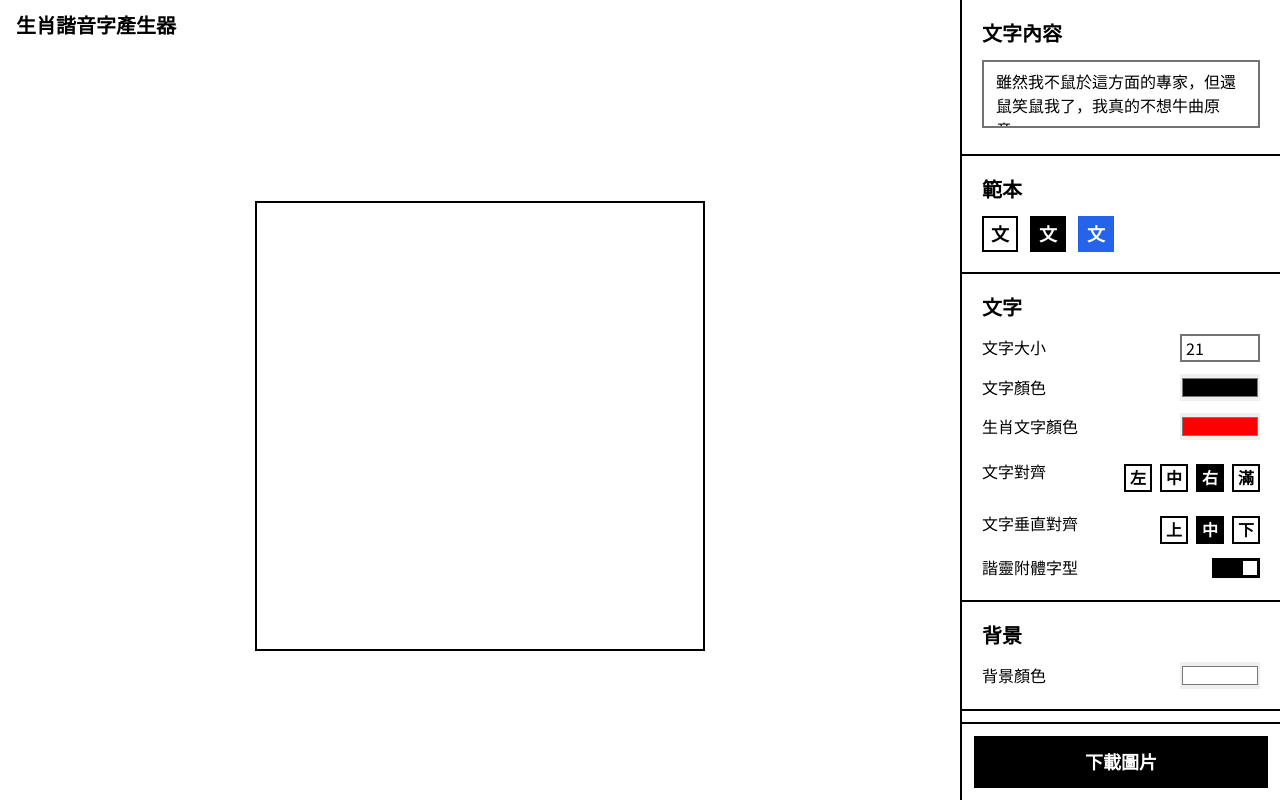
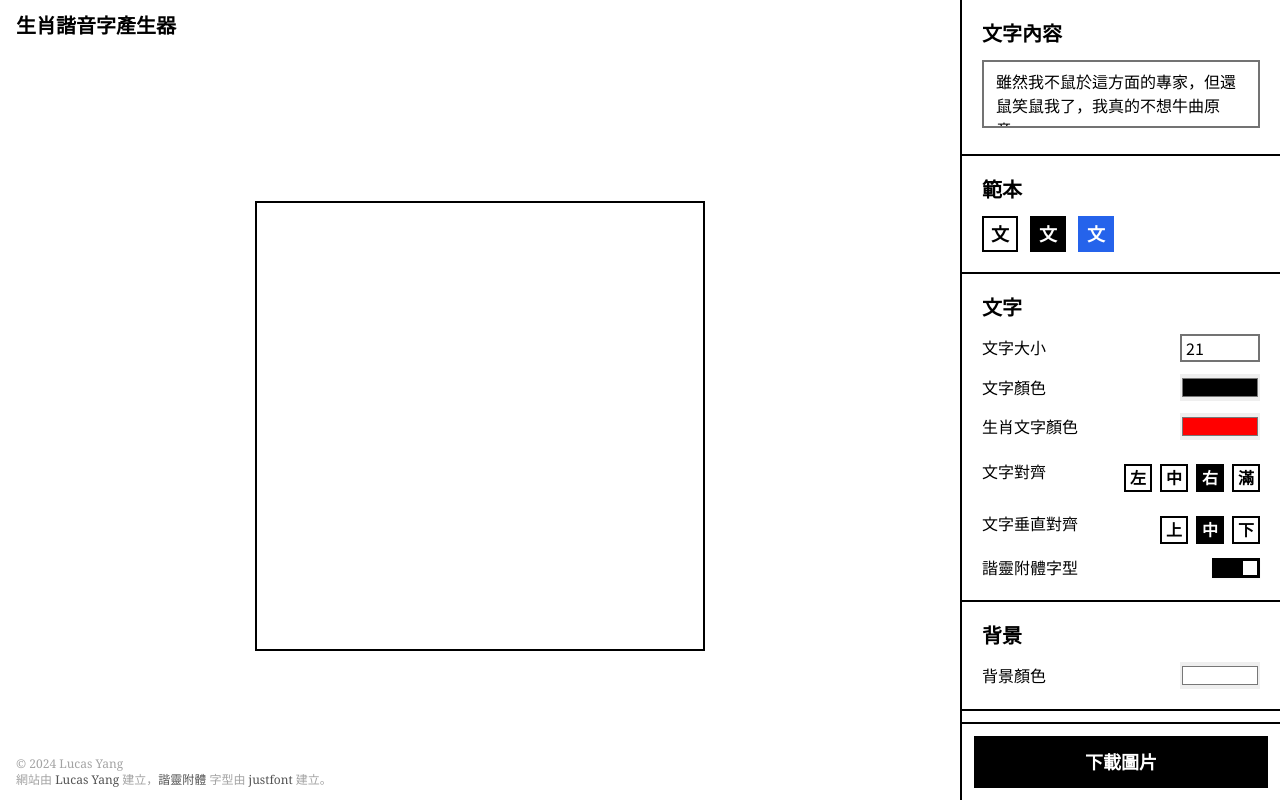
Before and after one commit to ycs77/zodiac-homophone-generator, a Vue app: page / in a window 1280 px wide. Built offline with nearby package versions, Linux system fonts and the light colour scheme.

Commit message:
Add footer

```diff
--- a/src/App.vue
+++ b/src/App.vue
@@ -238,6 +238,11 @@
         X
       </button>
     </div>
+
+    <footer class="absolute left-4 bottom-16 md:bottom-3 z-[-1] md:z-auto text-xs text-gray-400">
+      © 2024 Lucas Yang<br>
+      網站由 <a href="https://star-note-lucas.vercel.app/" target="_blank" rel="noopener noreferrer" class="text-gray-600">Lucas Yang</a> 建立，<a href="https://github.com/justfont/AllPunType" target="_blank" rel="noopener noreferrer" class="text-gray-600">諧靈附體</a> 字型由 <a href="https://justfont.com/" target="_blank" rel="noopener noreferrer" class="text-gray-600">justfont</a> 建立。
+    </footer>
   </div>
 </template>
 
```
